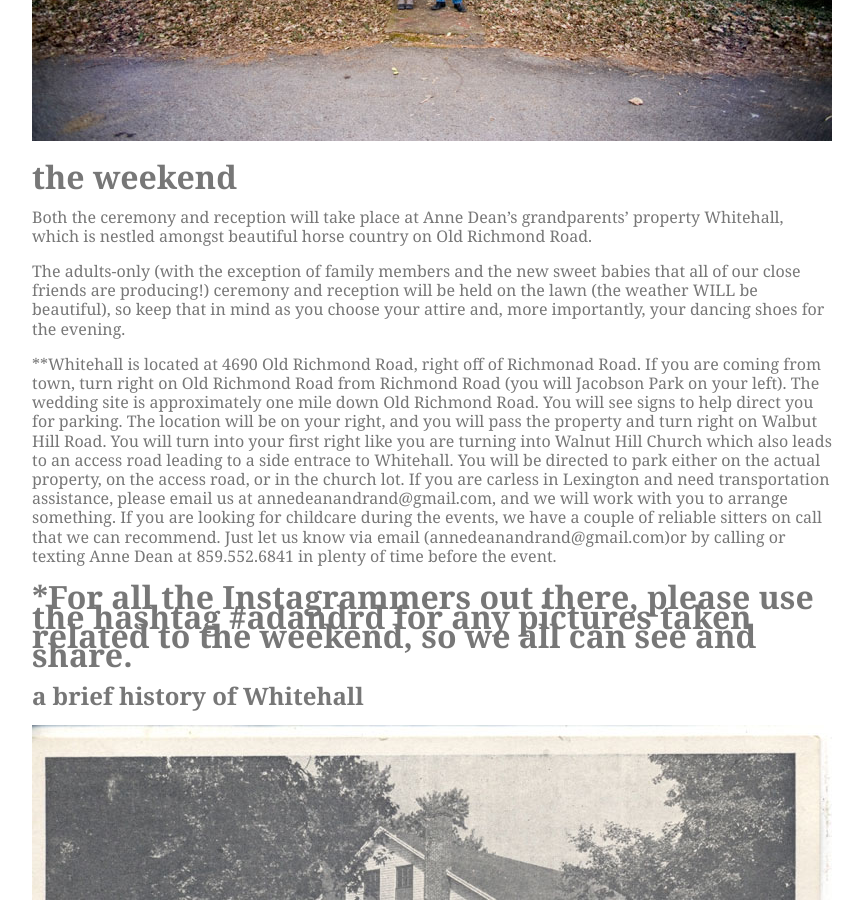
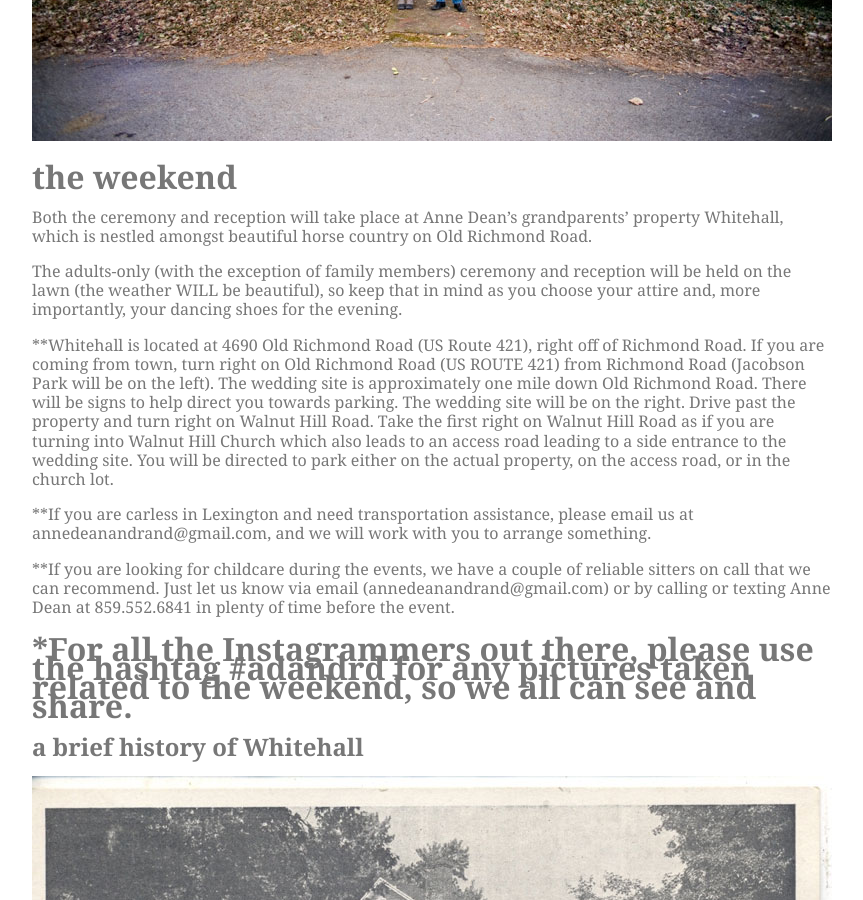
Before and after one commit to nikolaiwarner/annedeanandrand.com, a Jekyll site: the page built from weekend.md, in a window 1280 px wide and 900 px high, scrolled down 650 px. Shown: the whole window, without its empty margins (208-1071 px from the left). Built offline with Jekyll 4.4.1, drawn with Linux system fonts in a browser that asks for light colours.

Commit message:
Update weekend.md

```diff
--- a/weekend.md
+++ b/weekend.md
@@ -9,11 +9,15 @@ title: the weekend
 
 Both the ceremony and reception will take place at Anne Dean's grandparents' property Whitehall, which is nestled amongst beautiful horse country on Old Richmond Road.
 
-The adults-only (with the exception of family members and the new sweet babies that all of our close friends are producing!) ceremony and reception will be held on the lawn (the weather WILL be beautiful), so keep that in mind as you choose your attire and, more importantly, your dancing shoes for the evening.
+The adults-only (with the exception of family members) ceremony and reception will be held on the lawn (the weather WILL be beautiful), so keep that in mind as you choose your attire and, more importantly, your dancing shoes for the evening.
 
-**Whitehall is located at 4690 Old Richmond Road, right off of Richmonad Road. If you are coming from town, turn right on Old Richmond Road from Richmond Road (you will Jacobson Park on your left). The wedding site is approximately one mile down Old Richmond Road. You will see signs to help direct you for parking. The location will be on your right, and you will pass the property and turn right on Walbut Hill Road. You will turn into your first right like you are turning into Walnut Hill Church which also leads to an access road leading to a side entrace to Whitehall. You will be directed to park either on the actual property, on the access road, or in the church lot.
-If you are carless in Lexington and need transportation assistance, please email us at annedeanandrand@gmail.com, and we will work with you to arrange something.
-If you are looking for childcare during the events, we have a couple of reliable sitters on call that we can recommend. Just let us know via email (annedeanandrand@gmail.com)or by calling or texting Anne Dean at 859.552.6841 in plenty of time before the event.
+**Whitehall is located at 4690 Old Richmond Road (US Route 421), right off of Richmond Road. If you are coming from town, turn right on Old Richmond Road (US ROUTE 421) from Richmond Road (Jacobson Park will be on the left). The wedding site is approximately one mile down Old Richmond Road. There will be signs to help direct you towards parking. The wedding site will be on the right. Drive past the property and turn right on Walnut Hill Road. Take the first right on Walnut Hill Road as if you are turning into Walnut Hill Church which also leads to an access road leading to a side entrance to the wedding site. You will be directed to park either on the actual property, on the access road, or in the church lot.
+
+
+**If you are carless in Lexington and need transportation assistance, please email us at annedeanandrand@gmail.com, and we will work with you to arrange something.
+
+
+**If you are looking for childcare during the events, we have a couple of reliable sitters on call that we can recommend. Just let us know via email (annedeanandrand@gmail.com) or by calling or texting Anne Dean at 859.552.6841 in plenty of time before the event.
 
 
 #*For all the Instagrammers out there, please use the hashtag  #adandrd for any pictures taken related to the weekend, so we all can see and share.
```
